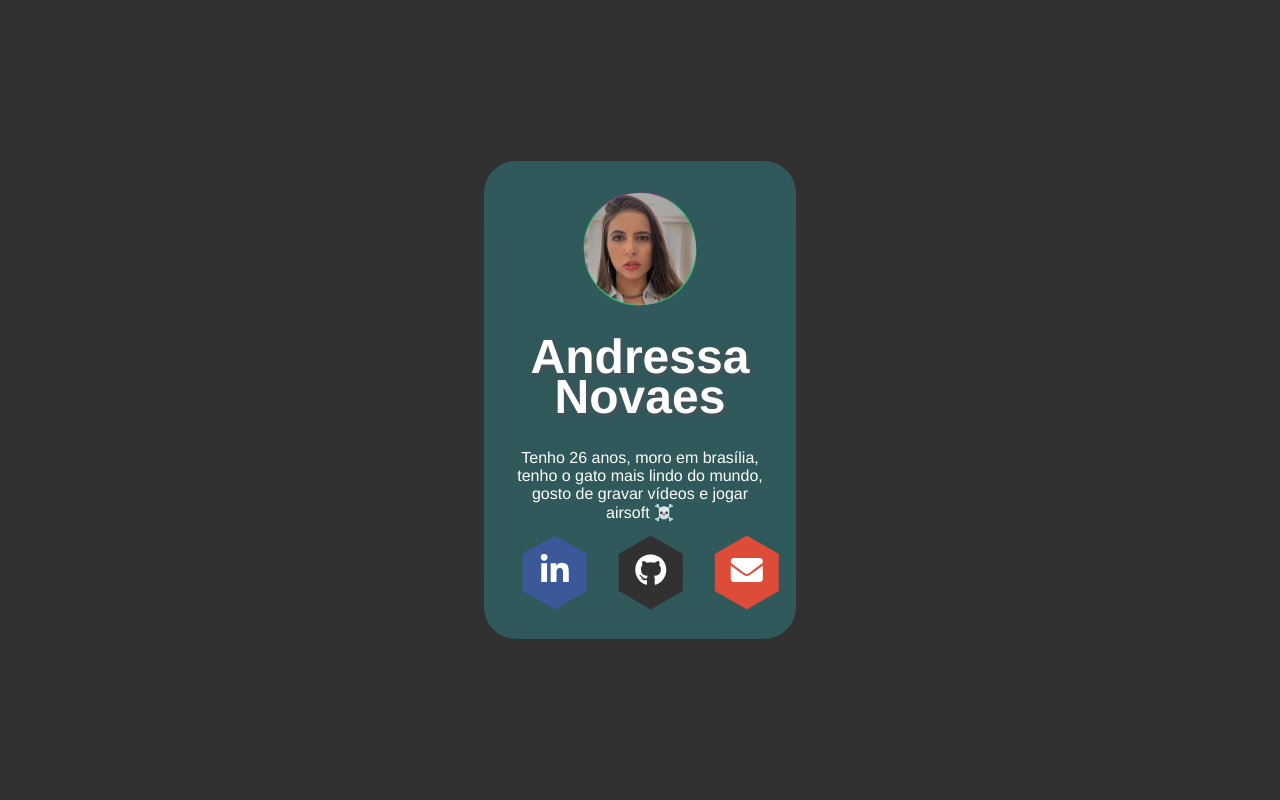
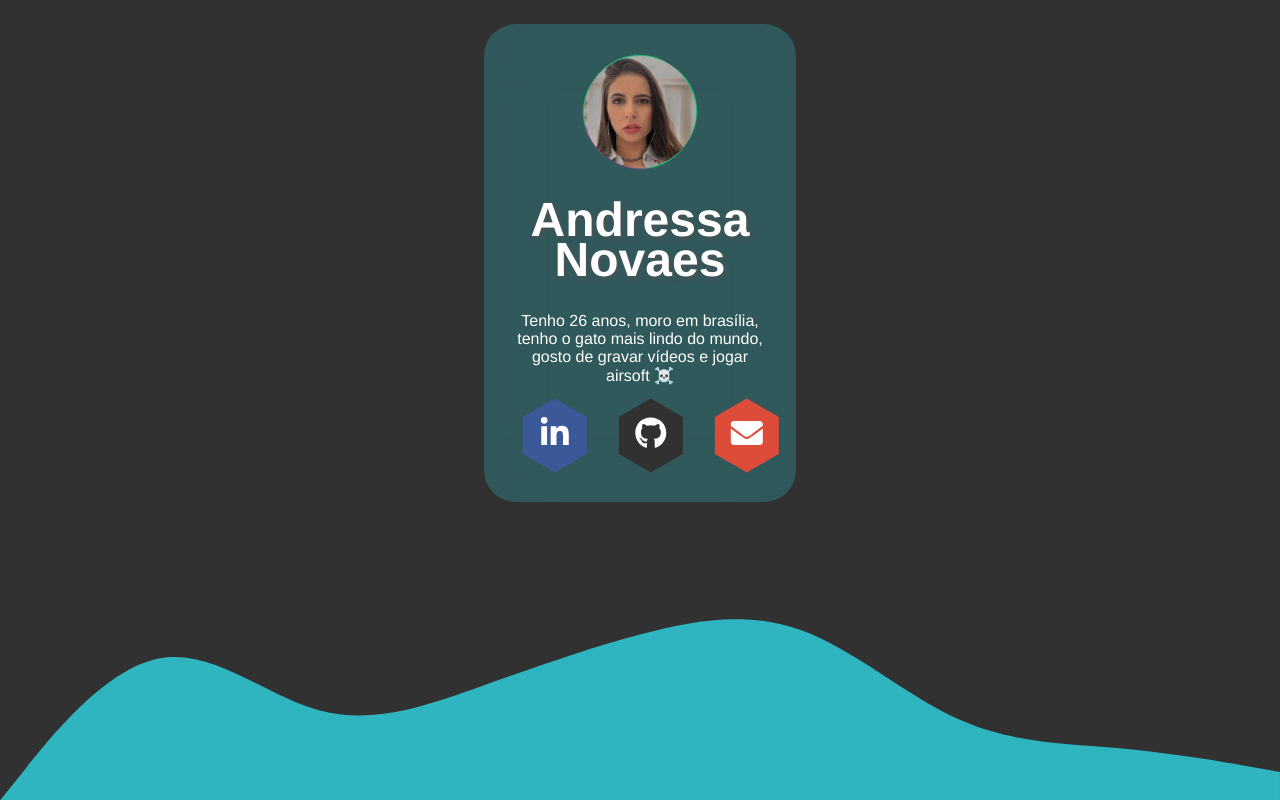
Before and after one commit to isa-desenvolvimento/portfolio, a Next.js app: page / in a window 1280 px wide. Built offline with nearby package versions, Linux system fonts and the light colour scheme.

Commit message:
feat: Travis config

```diff
--- a/pages/_app.tsx
+++ b/pages/_app.tsx
@@ -1,6 +1,16 @@
 import '../styles/globals.scss';
 import { AppProps } from 'next/app';
 
-const MyApp: React.FC<AppProps> = ({ Component, pageProps }) => <Component {...pageProps} />;
+const MyApp: React.FC<AppProps> = ({ Component, pageProps }) => (
+  <>
+    {' '}
+    <Component {...pageProps} />
+    <svg xmlns="http://www.w3.org/2000/svg" viewBox="0 0 1440 320" className="wave">
+
+      <path fill="#0099ff" fillOpacity="1" d="M0,320L30,282.7C60,245,120,171,180,160C240,149,300,203,360,218.7C420,235,480,213,540,192C600,171,660,149,720,133.3C780,117,840,107,900,128C960,149,1020,203,1080,229.3C1140,256,1200,256,1260,261.3C1320,267,1380,277,1410,282.7L1440,288L1440,320L1410,320C1380,320,1320,320,1260,320C1200,320,1140,320,1080,320C1020,320,960,320,900,320C840,320,780,320,720,320C660,320,600,320,540,320C480,320,420,320,360,320C300,320,240,320,180,320C120,320,60,320,30,320L0,320Z" />
+    </svg>
+
+  </>
+);
 
 export default MyApp;
--- a/pages/components/ListHexagonal/index.tsx
+++ b/pages/components/ListHexagonal/index.tsx
@@ -7,9 +7,9 @@ import styles from './styles.module.scss';
 
 export default function ListHexagonal() {
   const links = [
-    { icon: faLinkedinIn, links: 'https://www.linkedin.com/in/andressa-novaes-b49ab7139/' },
-    { icon: faGithub, links: 'https://www.linkedin.com/in/andressa-novaes-b49ab7139/' },
-    { icon: faEnvelope, links: 'https://www.linkedin.com/in/andressa-novaes-b49ab7139/' },
+    { icon: faLinkedinIn, href: 'https://www.linkedin.com/in/andressa-novaes-b49ab7139/' },
+    { icon: faGithub, href: 'https://github.com/isa-desenvolvimento' },
+    { icon: faEnvelope, href: 'https://www.linkedin.com/in/andressa-novaes-b49ab7139/' },
   ];
 
   return (
--- a/pages/components/avatar/styles.module.scss
+++ b/pages/components/avatar/styles.module.scss
@@ -9,7 +9,7 @@
 }
 
 .spin {
-  animation-duration: 1s;
+  animation-duration: 5s;
   animation-name: spin-animation;
   animation-iteration-count: infinite;
   animation-timing-function: linear;
--- a/pages/components/hexagonal/index.tsx
+++ b/pages/components/hexagonal/index.tsx
@@ -17,7 +17,7 @@ export default function Hexagonal({ children }: Array<IProps>) {
         {
           children && children.map((item: IProps) => (
             <li className={item.className}>
-              <a>
+              <a href={item.href}>
                 <FontAwesomeIcon icon={item.icon} />
               </a>
             </li>
--- a/styles/Home.module.scss
+++ b/styles/Home.module.scss
@@ -10,5 +10,6 @@
 
   .glass {
     width: 25%;
+    height: calc(100vh - 3rem);
   }
 }
--- a/styles/globals.scss
+++ b/styles/globals.scss
@@ -27,3 +27,29 @@ a {
   --gray: #4d5156;
   --gray-middle-default: #dee2e6;
 }
+
+.wave {
+    position: absolute;
+    bottom: 0;
+    left: 0;
+    right: 0;
+
+    path {
+      fill: var(--cyan);
+
+
+      &:hover {
+        animation: animate 30s linear infinite;
+      }
+
+
+    }
+
+
+}
+
+
+@keyframes animate{
+  0% { transform: translateX(0px);}
+  100% {transform: translateX(1000px);}
+}
```
Also changed, not shown: styles/wave.tsx (added, +7 -0 lines), .travis.yml (added), public/img/wave.svg (added).
